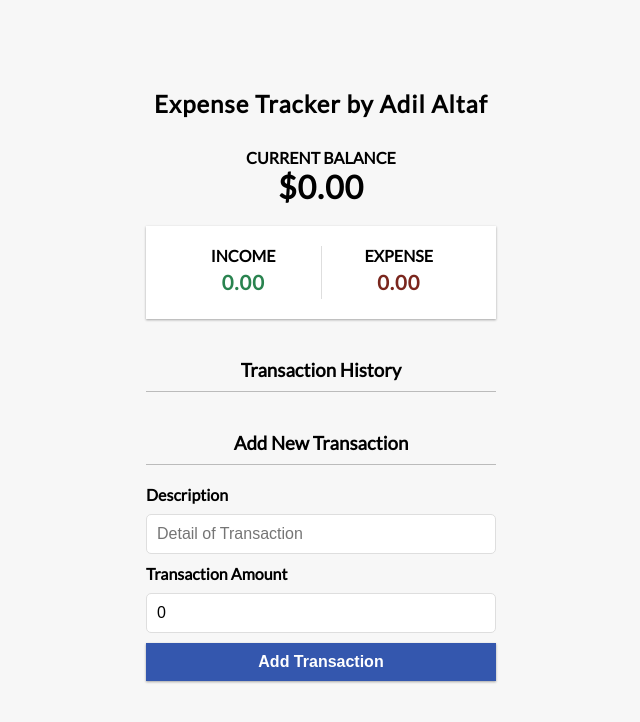
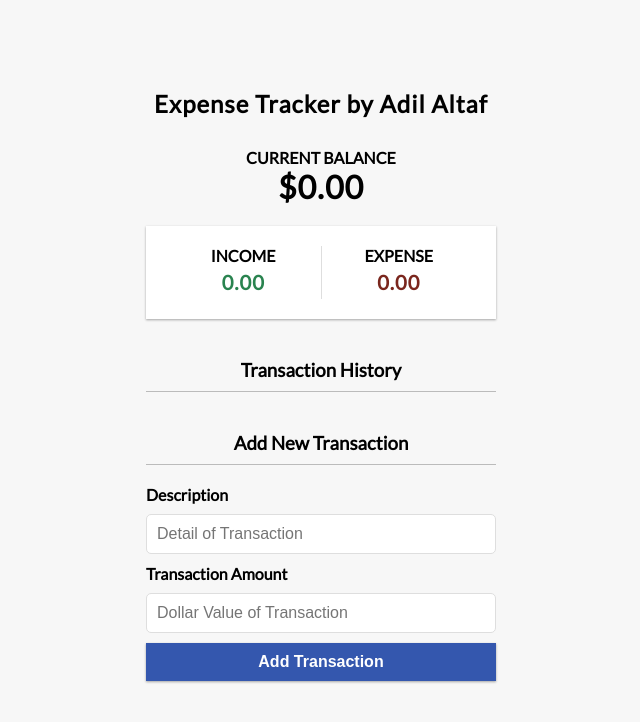
Before and after one commit to adil-innovation-lab/react-expense-tracker, a React (Create React App) app: page / in a window 1280 px wide. Shown: the top 722 px of the page, without its empty margins (319-959 px from the left). Built offline with nearby package versions, Linux system fonts and the light colour scheme.

Commit message:
Update AddTransaction.js
Remove the default value of 0 for transactionAmount

```diff
--- a/src/components/AddTransaction.js
+++ b/src/components/AddTransaction.js
@@ -7,7 +7,7 @@ import { GlobalContext } from '../context/GlobalState';
 export const AddTransaction = () => {
 
     const [description, setDescription] = useState('');
-    const [transactionAmount, setTransactionAmount] = useState(0);
+    const [transactionAmount, setTransactionAmount] = useState('');
 
     const { addTransaction } = useContext(GlobalContext);
 
```
